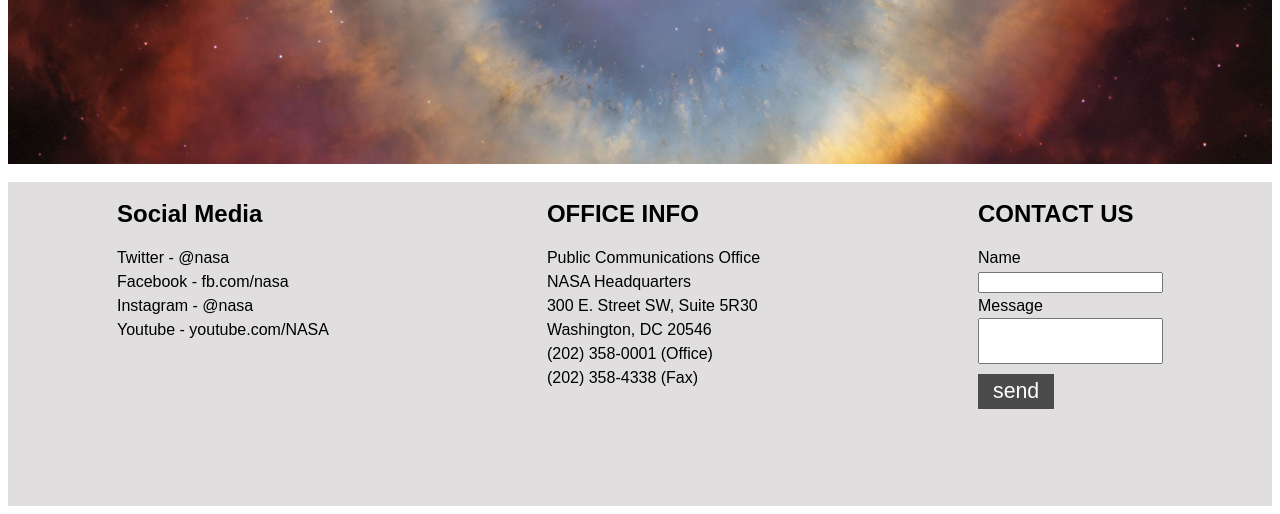
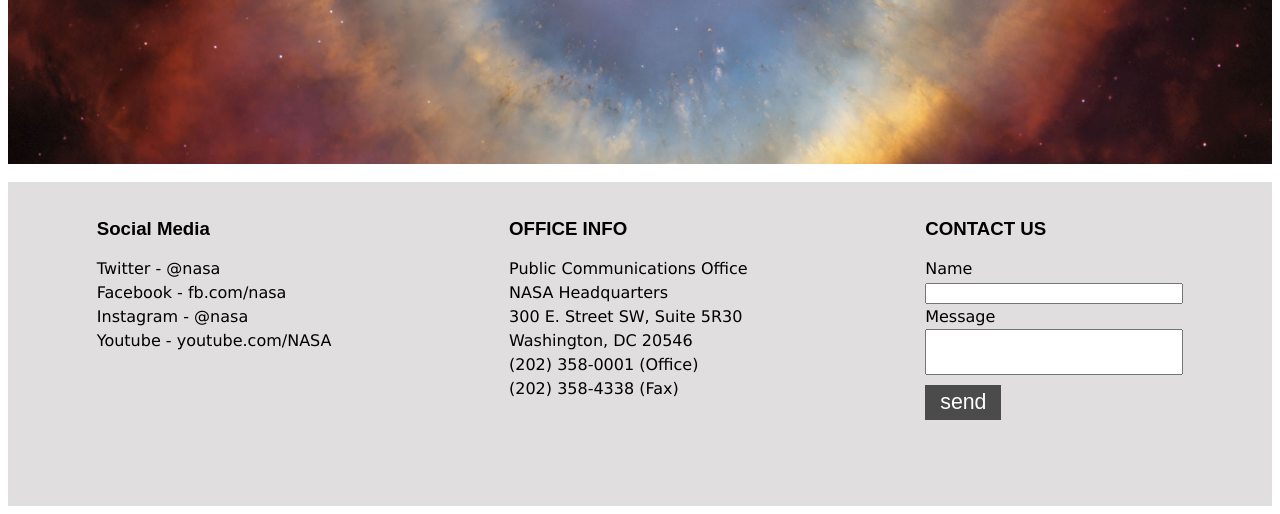
Before and after one commit to cheffuller/web101_hw2, a plain HTML site: page index.html in a window 1280 px wide. Shown: the part 344-858 px from the top of the page. Drawn offline with Linux system fonts and the light colour scheme.

Commit message:
modified css

```diff
--- a/style.css
+++ b/style.css
@@ -19,6 +19,12 @@ h1 {
     color: white;
 }
 
+h2 {
+    font-family: Arial, Helvetica, sans-serif;
+    font-size: 14pt;
+    font-weight: bold;
+}
+
 .footer {
     display: flex;
     width: 100%;
@@ -30,10 +36,15 @@ h1 {
 }
 
 span {
-    padding: 0px 20px 20px 20px;
-    font-family: Arial, Helvetica, sans-serif;
+    padding: 20px;
+    font-family: 'Lucida Sans', 'Lucida Sans Regular', 'Lucida Grande', 'Lucida Sans Unicode', Geneva, Verdana, sans-serif;
     line-height: 1.5em;
 }
+
+input {
+    width: 250px;
+}
+
 .message {
     height: 40px;
 }
```
